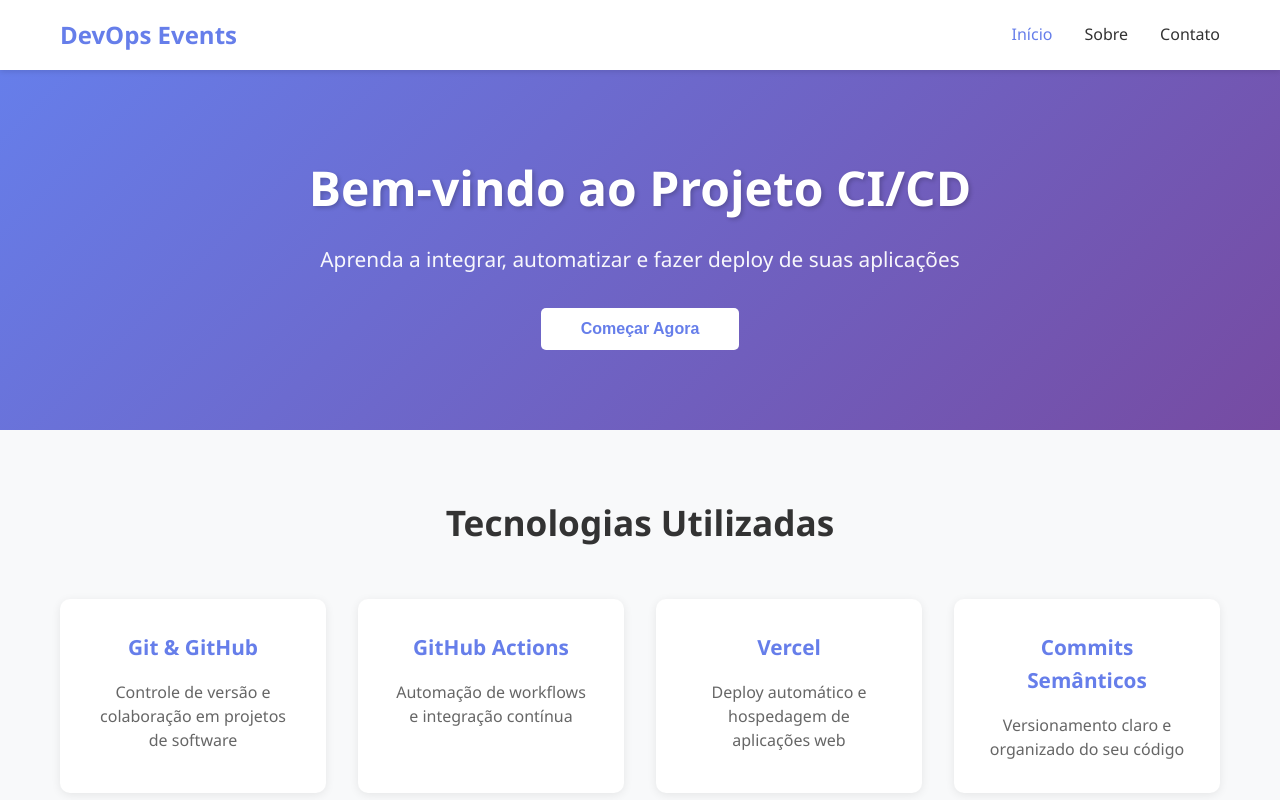
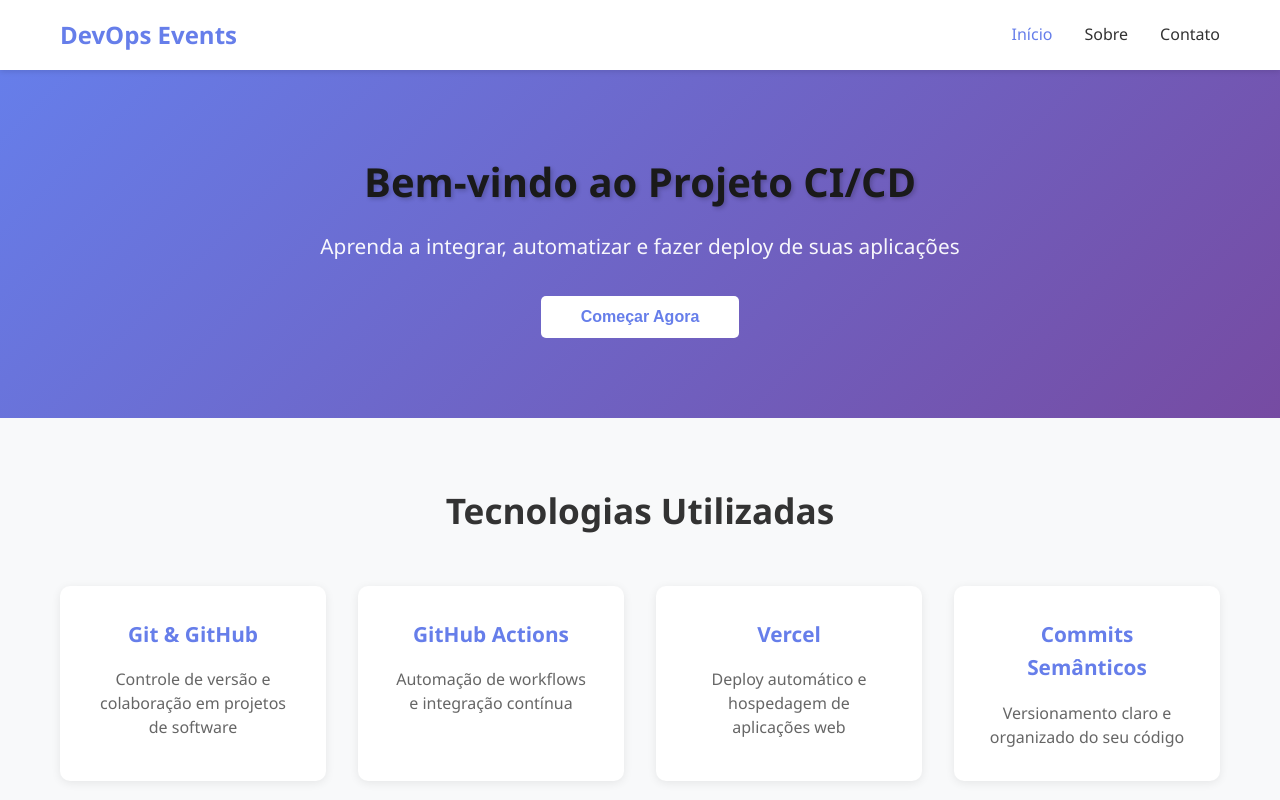
Before and after one commit to DanAmparado/projeto-cicd-daniel-lemos-amparado-junior, a plain HTML site: page index.html in a window 1280 px wide. Shown: the top 800 px of the page. Drawn offline with Linux system fonts and the light colour scheme.

Commit message:
style(index): adicionar estilo melhorado ao título principal

```diff
--- a/style.css
+++ b/style.css
@@ -86,7 +86,8 @@
 }
 
 .hero h1 {
-    font-size: 3rem;
+    font-size: 2.5rem;
+    color: #1a1a1a;
     margin-bottom: 1rem;
     text-shadow: 2px 2px 4px rgba(0, 0, 0, 0.2);
 }
```
